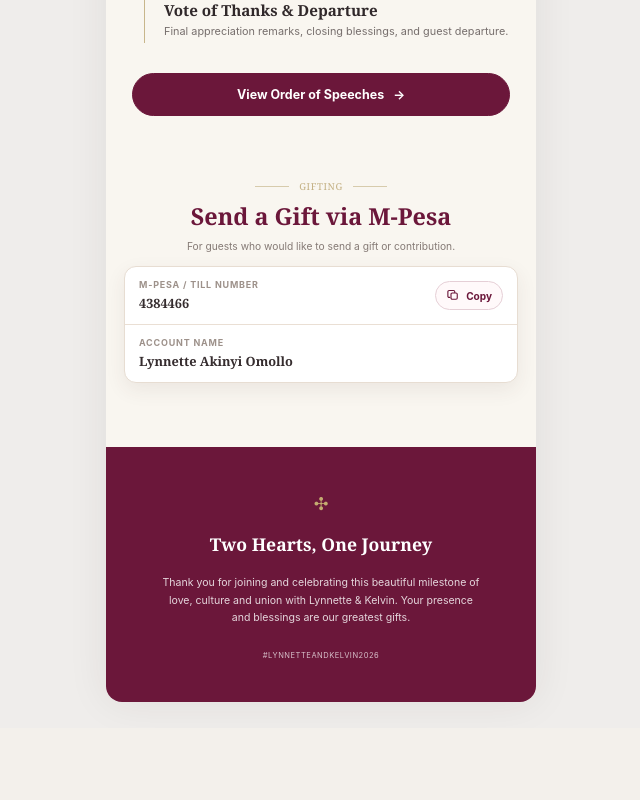
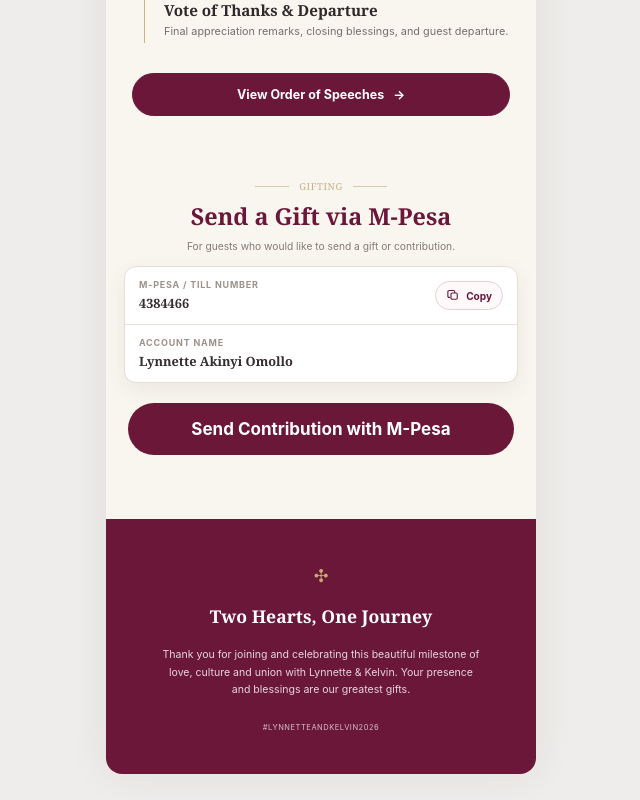
Before and after one commit to BrianMunyoki/Wedding-Programme, a React (Vite) app: page / in a window 1280 px wide. Shown: the part 1274-2074 px from the top of the page, without its empty margins (319-959 px from the left). Before the commit the page ends 2002 px from the top, so only its background shows below. Built offline with nearby package versions, Linux system fonts and the light colour scheme.

Commit message:
Add MpesaGift component to App.jsx

```diff
--- a/src/App.jsx
+++ b/src/App.jsx
@@ -1,4 +1,5 @@
 import React, { useEffect, useMemo, useState } from "react";
+import MpesaGift from "./MpesaGift.jsx";
 const timeline = [
   {
     time: "09:00 – 10:00 AM",
@@ -263,6 +264,7 @@
           <strong>Lynnette Akinyi Omollo</strong>
         </div>
       </div>
+      <MpesaGift />
       <div className={`copied-feedback ${copied ? "is-visible" : ""}`}>
         ✓ Copied!
       </div>
```
